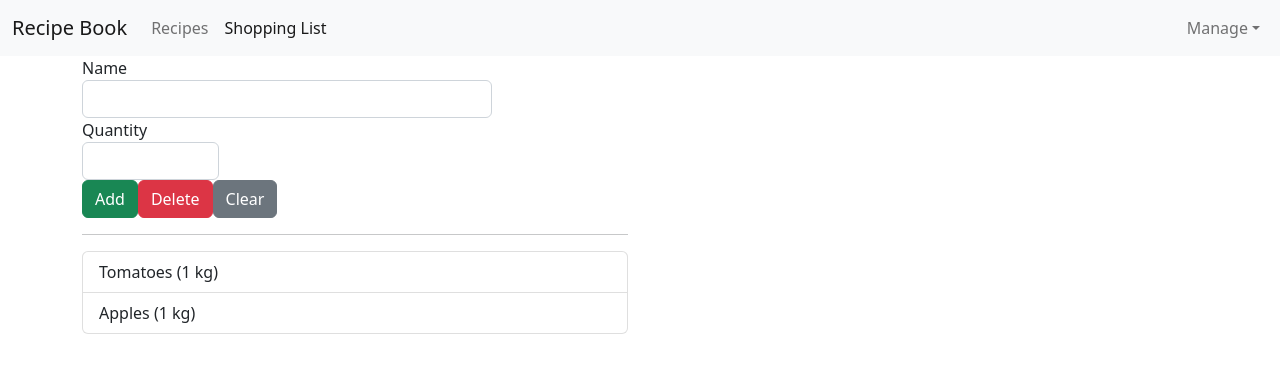
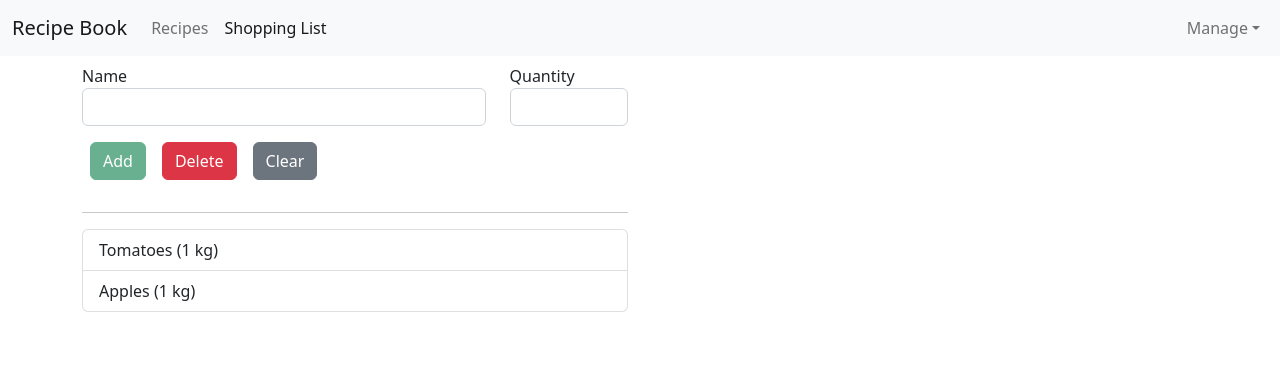
Before and after one commit to payal033/recipe-book-app, an Angular app: page /shopping-list in a window 1280 px wide. Shown: the top 372 px of the page. Built offline with nearby package versions, Linux system fonts and the light colour scheme.

Commit message:
TD shopping list form with validation

```diff
--- a/src/app/shopping-list/shopping-edit/shopping-edit.component.html
+++ b/src/app/shopping-list/shopping-edit/shopping-edit.component.html
@@ -1,19 +1,21 @@
-<form>
-    <div class="form-row">
+<div class="row mt-2">
+  <form (ngSubmit)="addIngredient(shoppingForm)" #shoppingForm="ngForm">
+    <div class="row">
       <div class="col-md-9 form-group">
-        <label for="name">Name</label>
-        <input type="text" id="name" class="form-control" #name>
+        <label for="ingredientName">Name</label>
+        <input type="text" id="ingredientName" class="form-control" name="ingredientName" ngModel required>
       </div>
       <div class="col-md-3 form-group">
         <label for="quantity">Quantity</label>
-        <input type="text" class="form-control" id="quantity" #quantity >
+        <input type="text" class="form-control" id="quantity" name="quantity" ngModel required>
       </div>
     </div>
     <div class="row">
-      <div class="col-md-12">
-        <button class="btn btn-success" type="submit" (click)="addIngredient()">Add</button>
-        <button class="btn btn-danger" type="button">Delete</button>
-        <button class="btn btn-secondary" type="button">Clear</button>
+      <div class="col-md-12 my-3">
+        <button class="btn btn-success mx-2" type="submit" [disabled]="!shoppingForm.valid">Add</button>
+        <button class="btn btn-danger mx-2" type="button">Delete</button>
+        <button class="btn btn-secondary mx-2" type="button">Clear</button>
       </div>
     </div>
 </form>
+</div>
--- a/src/app/shopping-list/shopping-edit/shopping-edit.component.ts
+++ b/src/app/shopping-list/shopping-edit/shopping-edit.component.ts
@@ -1,4 +1,5 @@
-import { Component, ElementRef, OnInit, ViewChild } from '@angular/core';
+import { Component, OnInit } from '@angular/core';
+import { NgForm } from '@angular/forms';
 import { Ingredient } from 'src/app/shared/ingredient.model';
 import { ShoppingListService } from '../shopping-list.service';
 
@@ -8,18 +9,17 @@ import { ShoppingListService } from '../shopping-list.service';
   styleUrls: ['./shopping-edit.component.css'],
 })
 export class ShoppingEditComponent implements OnInit {
-  @ViewChild('name') ingNameRef: ElementRef;
-  @ViewChild('quantity') ingQuantityRef: ElementRef;
-
   constructor(private shoppingListService: ShoppingListService) {}
 
   ngOnInit(): void {}
 
-  addIngredient() {
+  addIngredient(form: NgForm) {
+    const formData = form.value;
     const ingredient = new Ingredient(
-      this.ingNameRef.nativeElement.value,
-      this.ingQuantityRef.nativeElement.value
+      formData.ingredientName,
+      formData.quantity
     );
     this.shoppingListService.addIngredient(ingredient);
+    form.reset();
   }
 }
```
